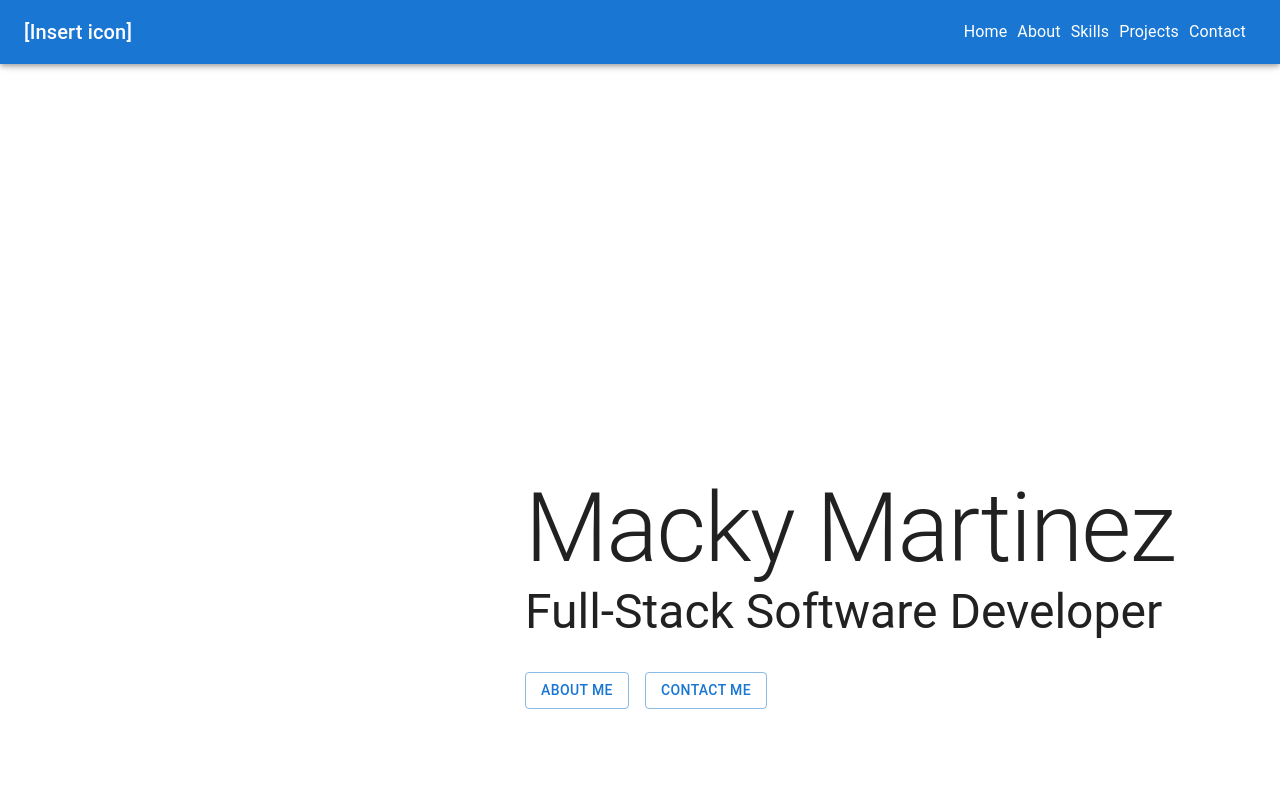
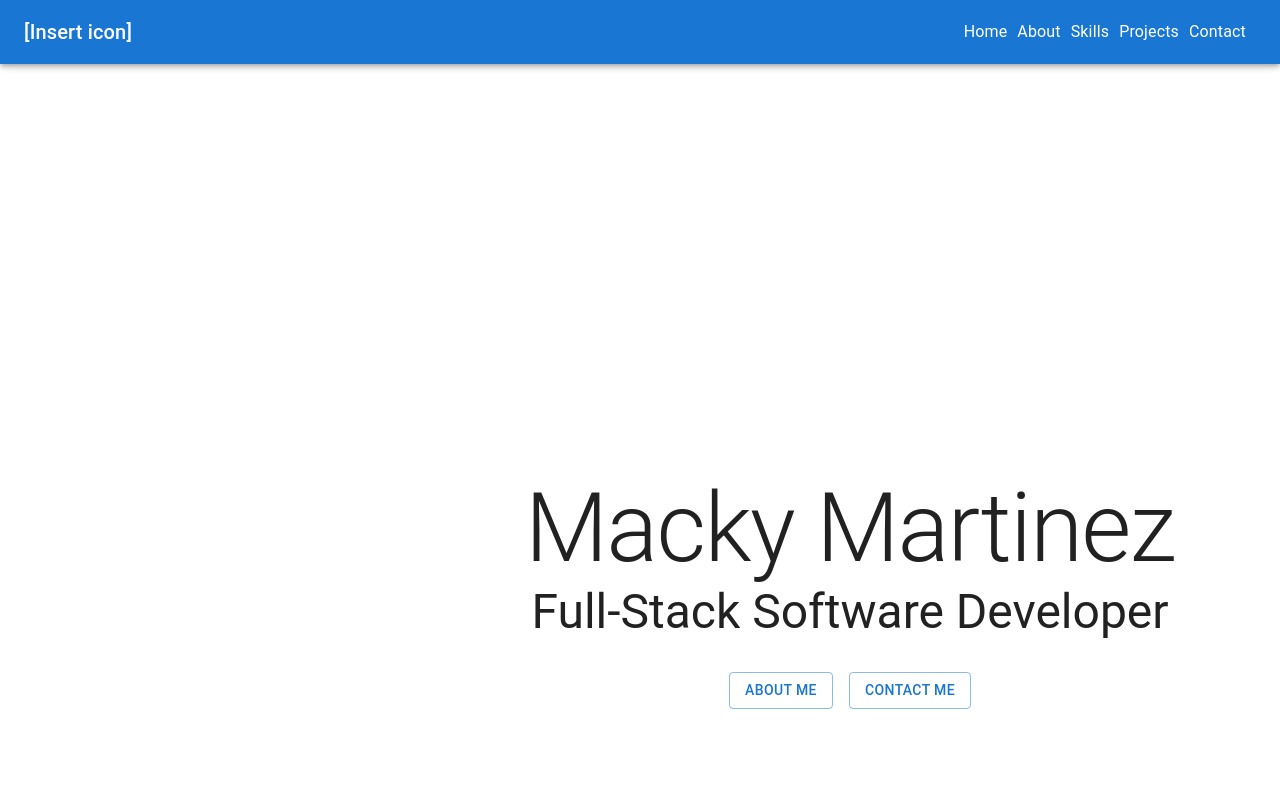
Before and after one commit to MackMartinez/Portfolio, a React (Create React App) app: page / in a window 1280 px wide. Shown: the top 800 px of the page. Built offline with nearby package versions, Linux system fonts and the light colour scheme.

Commit message:
fix padding so hashlink lands centered

```diff
--- a/src/Components/Landing.jsx
+++ b/src/Components/Landing.jsx
@@ -6,13 +6,10 @@ import Grid2 from "@mui/material/Unstable_Grid2/Grid2";
 
 const Landing = () => {
   return (
-    <Grid2 container={true} justifyContent={"center"} id="Home">
-      <Box
-        sx={{
-          pt: 45,
-          pb: 40,
-        }}
-      >
+    <Grid2 container={true} justifyContent={"center"} id="Home" sx={{
+      pt: 45,
+      pb: 70,
+    }}>
         <Typography variant="h1">Macky Martinez</Typography>
         <Typography variant="h3">Full-Stack Software Developer</Typography>
         <Box sx={{ pt: 4 }}>
@@ -22,7 +19,6 @@ const Landing = () => {
               Contact Me
             </Button>
           </Stack>
-        </Box>
       </Box>
     </Grid2>
   );
```
